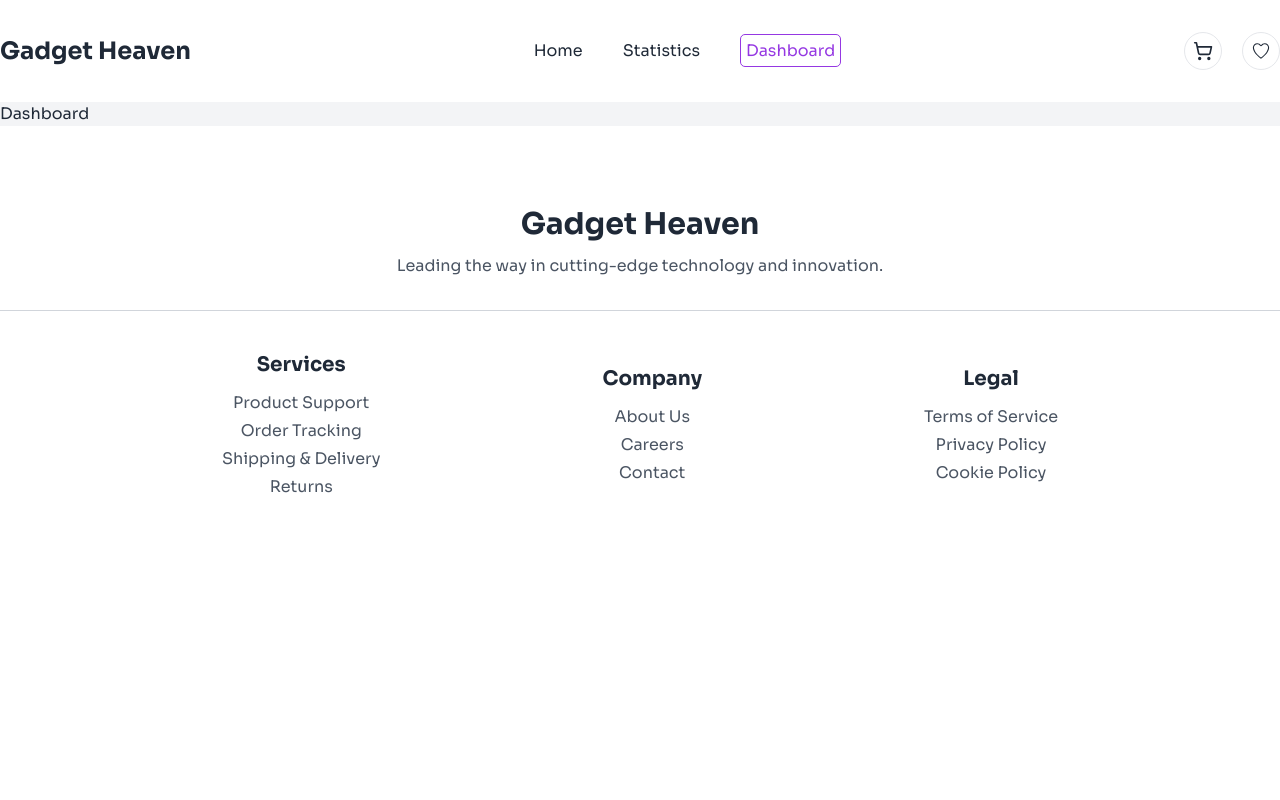
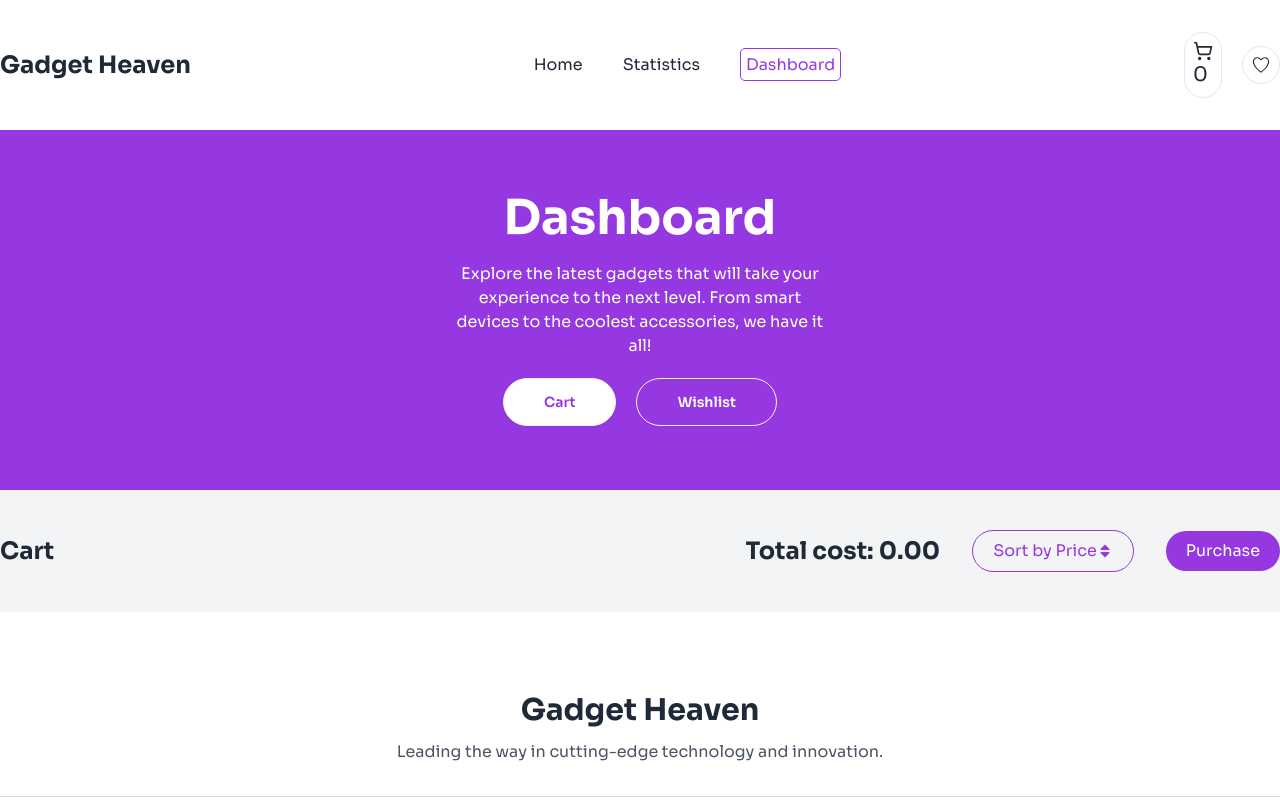
Before and after one commit to programming-hero-web-course-4/b10a8-gadget-heaven-khairul1036, a React (Vite) app: page /dashboard in a window 1280 px wide. Shown: the top 800 px of the page. Built offline with nearby package versions, Linux system fonts and the light colour scheme.

Commit message:
added many features

```diff
--- /dev/null
+++ b/src/components/CartList.jsx
@@ -0,0 +1,49 @@
+import React, { useEffect, useState } from 'react';
+import { useLoaderData } from 'react-router-dom';
+import { getStoredCartList } from './utility/addToDb';
+import { FaSort } from "react-icons/fa";
+import SingleCart from './SingleCart';
+
+
+const CartList = () => {
+    const products = useLoaderData();
+    const [cartItems, setCartItems] = useState([]);
+
+    useEffect(()=>{
+        const storedCartList = getStoredCartList();
+        const cartList = products.filter(product => storedCartList.includes(product.product_id))
+        setCartItems(cartList);
+    },[])
+
+    // calculate total price
+    const totalPrice = cartItems.reduce((sum, cartItems) => sum + cartItems.price, 0);
+
+    // Sort by price descending
+    const sortByPrice = () => {
+        const sortedProducts = [...cartItems].sort((a, b) => b.price - a.price);
+        setCartItems(sortedProducts);
+    };
+
+    return (
+        <>
+        <div className='max-w-screen-2xl mx-auto flex justify-between items-center py-10'>
+            <h1 className='text-2xl font-bold'>Cart</h1>
+            <div className='flex justify-between items-center gap-8'>
+                <h1 className='text-2xl font-bold'>Total cost: {totalPrice.toFixed(2)}</h1>
+                <div className='flex justify-between items-center border border-[#9538E2] text-[#9538E2] px-5 py-2 rounded-full'>
+                    <button onClick={sortByPrice}>Sort by Price</button>
+                    <div><FaSort /></div>
+                </div>
+                <button className='bg-[#9538E2] text-white px-5 py-2 rounded-full'>Purchase</button>
+            </div>
+        </div>
+        <div className='max-w-screen-2xl mx-auto '>
+            {
+                cartItems.map(cartItem=> <SingleCart key={cartItem.product_id} cartItem={cartItem}></SingleCart>)
+            }
+        </div>
+        </>
+    );
+};
+
+export default CartList;
--- a/src/components/Dashboard.jsx
+++ b/src/components/Dashboard.jsx
@@ -1,10 +1,27 @@
-import React from 'react';
+import React, { useState } from 'react';
+import CartList from './CartList';
+import WishList from './WishList';
 
 const Dashboard = () => {
+
+    const [toggleBtn,setToggleBtn] = useState(true);
+
     return (
-        <div>
-            Dashboard
+        <>
+        <div className="bg-[#9538E2] text-center py-16">
+            <div className="w-2/3 mx-auto text-white space-y-5">
+                <h1 className="text-5xl font-bold">Dashboard</h1>
+                <p className="px-60">Explore the latest gadgets that will take your experience to the next level. From smart devices to the coolest accessories, we have it all!</p>
+                <div className='flex items-center justify-center gap-5'>
+                    <button id='cartBtn' onClick={()=> setToggleBtn(true)} className={`btn rounded-full px-10 ${toggleBtn===true?'bg-white text-[#9538E2]':'bg-transparent text-white'}`}>Cart</button>
+                    <button id='wishBtn' onClick={()=> setToggleBtn(false)} className={`btn rounded-full px-10 ${toggleBtn===false?'bg-white text-[#9538E2]':'bg-transparent text-white'}`}>Wishlist</button>
+                </div>
+            </div>
         </div>
+        {
+            toggleBtn?(<CartList></CartList>):(<WishList></WishList>)
+        }
+        </>
     );
 };
 
--- a/src/components/GadgetDetails.jsx
+++ b/src/components/GadgetDetails.jsx
@@ -1,18 +1,24 @@
-import React from 'react';
+import React, { createContext, useState } from 'react';
 import { useLoaderData, useParams } from 'react-router-dom';
 import { LuShoppingCart } from "react-icons/lu";
 import { IoIosHeartEmpty } from "react-icons/io";
 import ReactStars from "react-rating-stars-component";
-import { render } from "react-dom";
+import { addToStoredCartList } from './utility/addToDb';
+import Navbar from './Navbar';
+
 
 const GadgetDetails = () => {
     const {product_id} = useParams();
+    const data = useLoaderData();
+    const products = data.find(product => product.product_id === product_id);
+    const {product_title,price,product_image,availability,description,specification,rating} = products;
 
-    const data = useLoaderData();
+    // const [cartCount, setCartCount] = useState(0)
+    const handleCartButton = (product_id) =>{
+        addToStoredCartList(product_id);
+        // setCartCount(cartCount+1);
+    }
 
-    const products = data.find(product => product.product_id === product_id);
-
-    const {product_title,price,product_image,availability,description,specification,rating} = products;
 
     return (
         <>
@@ -52,11 +58,14 @@ const GadgetDetails = () => {
                 </p>
 
                 <div className='flex items-center gap-5'>
-                    <button className='bg-[#9538E2] text-white px-5 py-2 rounded-xl flex items-center justify-between gap-2'>Add To Card <span><LuShoppingCart /></span></button>
+                    {/* <CartCountContext.Provider value={[cartCount, setCartCount]}> */}
+                        <button onClick={()=>handleCartButton(product_id)} className='bg-[#9538E2] text-white px-5 py-2 rounded-xl flex items-center justify-between gap-2'>Add To Card <span><LuShoppingCart /></span></button>
+                    {/* </CartCountContext.Provider> */}
                     <button className="border p-2 rounded-full text-xl"><IoIosHeartEmpty /></button>
                 </div>
             </div>
         </div>
+        {/* <Navbar cartCount={cartCount}></Navbar> */}
         </>
     );
 };
--- a/src/components/Navbar.jsx
+++ b/src/components/Navbar.jsx
@@ -2,8 +2,12 @@ import { LuShoppingCart } from "react-icons/lu";
 import { IoIosHeartEmpty } from "react-icons/io";
 import { NavLink } from "react-router-dom";
 import './NavLink.css'
+import { useContext, useEffect, useState } from "react";
+import { getStoredCartList } from './utility/addToDb';
 
-const Navbar = () => {
+const Navbar = ({cartCount=0}) => {
+
+console.log(cartCount);
 
     const links = <>
         <li><NavLink to="/">Home</NavLink></li>
@@ -11,7 +15,16 @@ const Navbar = () => {
         <li><NavLink to="/dashboard">Dashboard</NavLink></li>
     </>
 
+    // const [storageAddtoCartLength, setStorageAddtoCartLength] = useState(0);
+
+    // useEffect(()=>{
+    //     const storedCartList = getStoredCartList();
+    //     setStorageAddtoCartLength(storedCartList.length);
+    // },[])
+
+
     return (
+        <>
         <div className="bg-white">
             <div className="max-w-screen-2xl mx-auto flex justify-between items-center py-8">
                 <h1 className="text-2xl font-bold">Gadget Heaven</h1>
@@ -21,11 +34,12 @@ const Navbar = () => {
                     </ul>
                 </div>
                 <div className="flex items-center gap-5">
-                <div className="border p-2 rounded-full text-xl"><LuShoppingCart /></div>
+                    <div className="border p-2 rounded-full text-xl"><LuShoppingCart /> {cartCount}</div>
                     <div className="border p-2 rounded-full text-xl"><IoIosHeartEmpty /></div>
                 </div>
             </div>
         </div>
+        </>
     );
 };
 
--- a/src/components/Product.jsx
+++ b/src/components/Product.jsx
@@ -8,7 +8,7 @@ const Product = ({product}) => {
             <img className="rounded-xl" src={product_image} alt="" />
             <h1 className="font-bold text-xl">{product_title}</h1>
             <p className="text-gray-600">Price: {price}k</p>
-            <Link to={`/gadget-details/${product_id}`}><button className="border border-[#9538E2] text-[#9538E2] px-5 py-2 rounded-xl hover:bg-[#9538E2] hover:text-white">View Details</button></Link>
+            <Link to={`/product-details/${product_id}`}><button className="border border-[#9538E2] text-[#9538E2] px-5 py-2 rounded-xl hover:bg-[#9538E2] hover:text-white">View Details</button></Link>
         </div>
     );
 };
--- /dev/null
+++ b/src/components/SingleCart.jsx
@@ -0,0 +1,27 @@
+import React from 'react';
+import { RxCross1 } from "react-icons/rx";
+
+
+const SingleCart = ({cartItem}) => {
+
+    const {product_image,product_title,description,price} = cartItem;
+    return (
+        <>
+        <div className='bg-white flex justify-between items-center gap-5 rounded-xl p-5 mb-8'>
+            <div className='flex items-center gap-5'>
+                <div>
+                    <img className='w-52' src={product_image} alt="image" />
+                </div>
+                <div className='space-y-3'>
+                    <h1 className='text-2xl font-bold'>{product_title}</h1>
+                    <p className='text-gray-600'>{description}</p>
+                    <p className='text-lg font-bold'>Price: $ {price}</p>
+                </div>
+            </div>
+            <div className='text-red-600 text-3xl border border-red-600 p-2 rounded-full'><RxCross1 /></div>
+        </div>
+        </>
+    );
+};
+
+export default SingleCart;
--- /dev/null
+++ b/src/components/WishList.jsx
@@ -0,0 +1,11 @@
+import React from 'react';
+
+const WishList = () => {
+    return (
+        <div>
+            WishList
+        </div>
+    );
+};
+
+export default WishList;
--- /dev/null
+++ b/src/components/utility/addToDb.js
@@ -0,0 +1,21 @@
+
+const getStoredCartList = () => {
+    const storedListStr = localStorage.getItem('product_id');
+    if(storedListStr){
+        const storedList = JSON.parse(storedListStr);
+        return storedList;
+    }
+    else{
+        return [];
+    }
+}
+
+const addToStoredCartList = (id) => {
+    const storedList = getStoredCartList();
+
+    storedList.push(id);
+    const storedListStr = JSON.stringify(storedList);
+    localStorage.setItem('product_id',storedListStr);
+}
+
+export {addToStoredCartList,getStoredCartList}
--- a/src/main.jsx
+++ b/src/main.jsx
@@ -23,7 +23,7 @@ const router = createBrowserRouter([
         element: <Home></Home>,
       },
       {
-        path:'/gadget-details/:product_id',
+        path:'/product-details/:product_id',
         element:<GadgetDetails></GadgetDetails>,
         loader:()=>fetch('./products.json')
       },
@@ -34,6 +34,7 @@ const router = createBrowserRouter([
       {
         path:'/dashboard',
         element:<Dashboard></Dashboard>,
+        loader:()=>fetch('./products.json')
       }
     ]
   },
```
Lines whose indentation alone changed are shown as unchanged.
